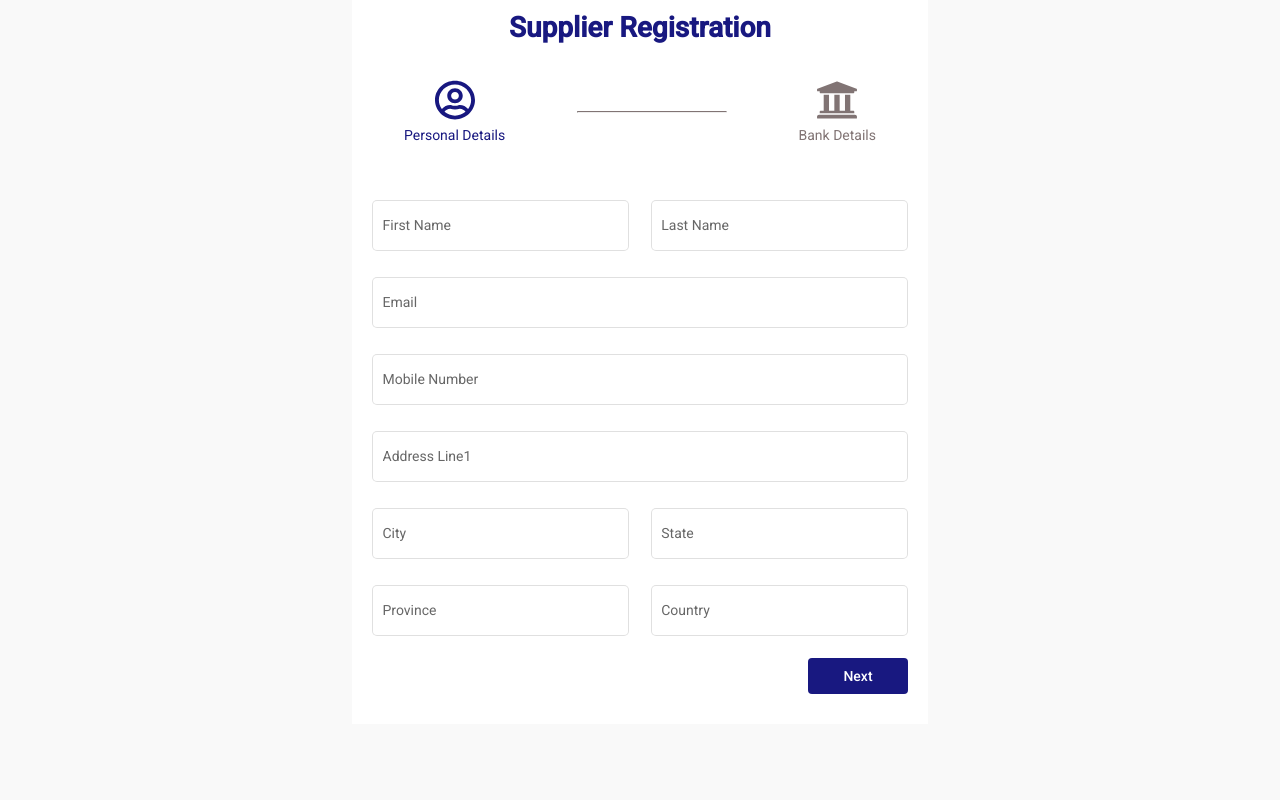
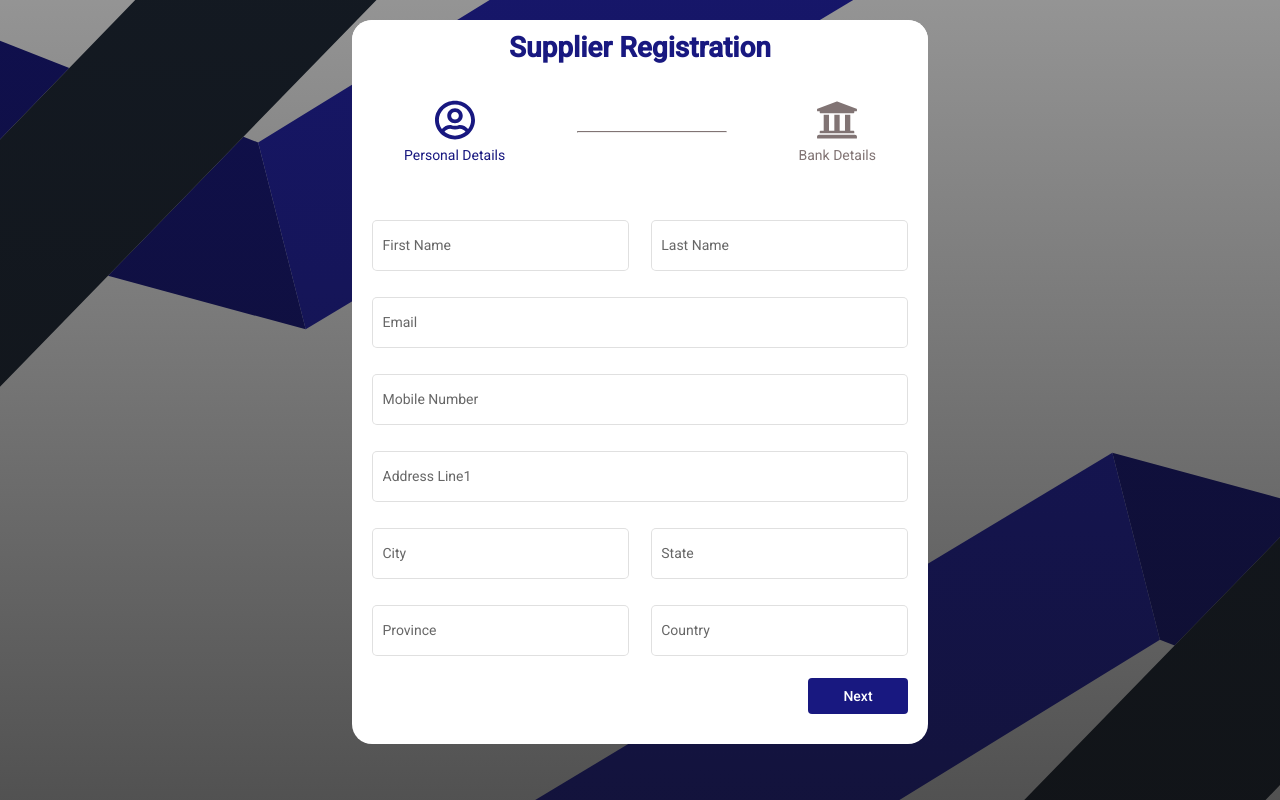
Before and after one commit to suba-sara/supplier-finance, an Angular app in the folder capstone-client/: page /sign-up/supplier in a window 1280 px wide. Built offline with nearby package versions, Linux system fonts and the light colour scheme.

Commit message:
added bg image to page

```diff
--- a/capstone-client/src/app/sign-up/sign-up-supplier.component.scss
+++ b/capstone-client/src/app/sign-up/sign-up-supplier.component.scss
@@ -3,12 +3,19 @@
   display: flex;
   flex-direction: column;
   align-items: center;
-  background: #f9f9f9;
   width: 100%;
   height: 100%;
+  overflow-y: auto;
+
+  background: linear-gradient(0deg, rgba(12, 12, 12, 0.7), rgba(3, 3, 3, 0.4)),
+    url("../../assets/Images/home-gb.svg") no-repeat;
+  background-size: cover;
 }
 
 .content-container {
+  margin-top: 20px;
+  margin-bottom: 40px;
+  border-radius: 20px;
   background: white;
   width: 45vw;
 }
@@ -19,6 +26,7 @@
   flex-direction: column;
   align-items: center;
   justify-content: center;
+  border-radius: 20px;
   padding: 2%;
   position: sticky;
   top: 0;
```
